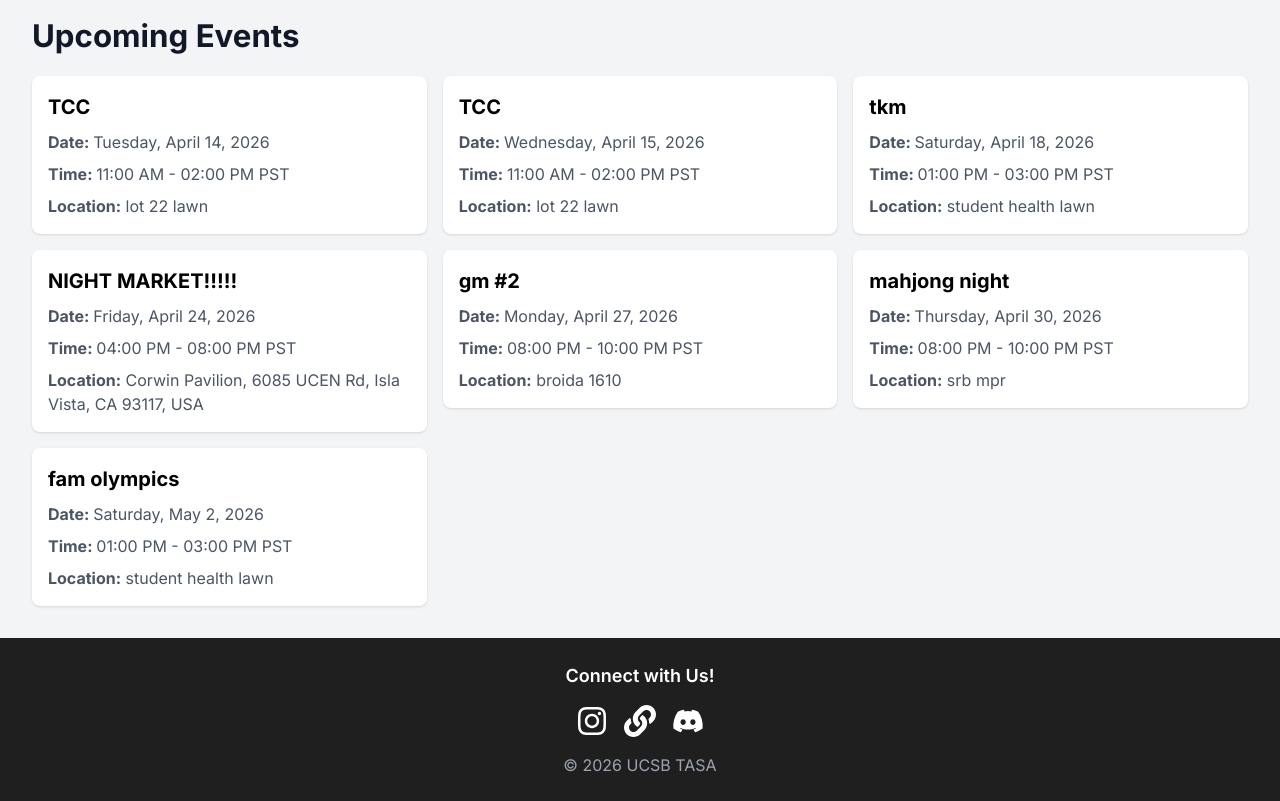
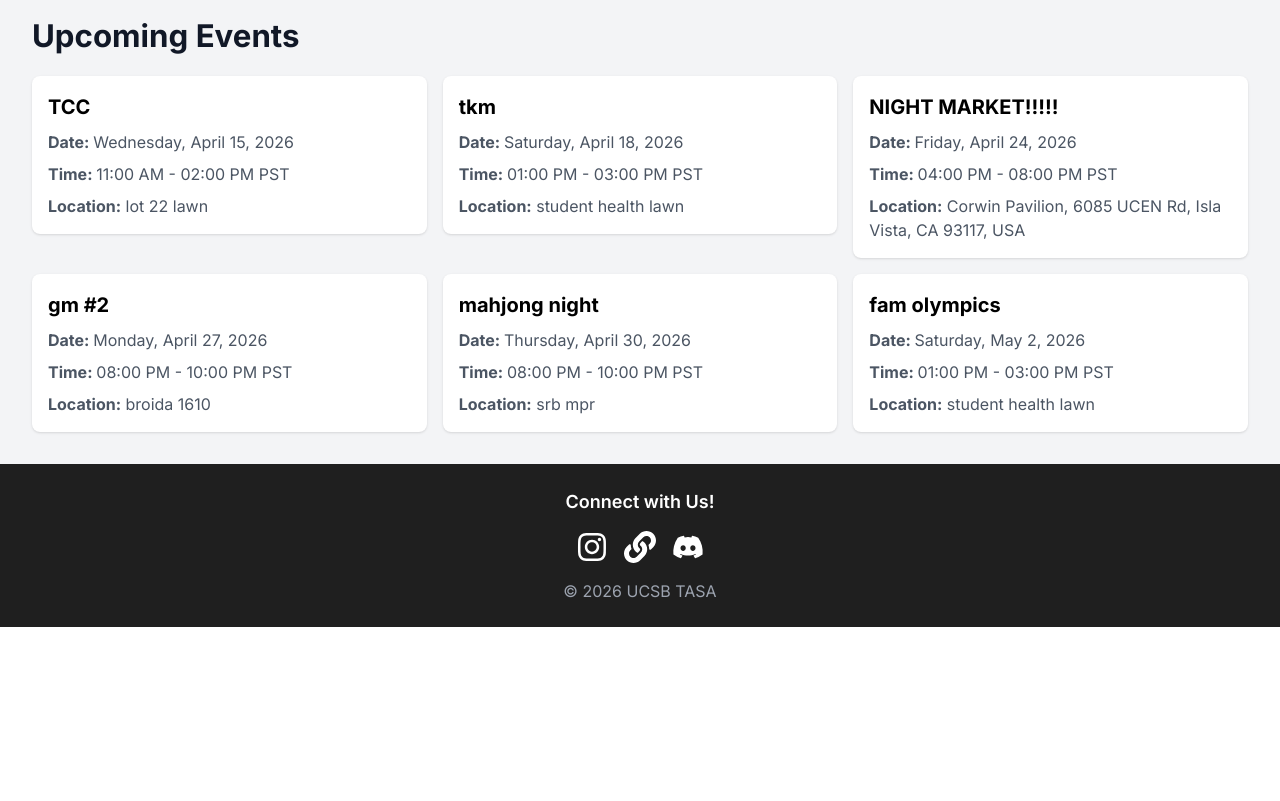
Before and after one commit to UCSBTASA/UCSBTASA.github.io, a Next.js app: page / in a window 1280 px wide. Shown: the part 1440-2241 px from the top of the page. After the commit the page ends 2067 px from the top, so only its background shows below. Built offline with nearby package versions, Linux system fonts and the light colour scheme.

Commit message:
Update eventData.ts

```diff
--- a/data/eventData.ts
+++ b/data/eventData.ts
@@ -1,15 +1,5 @@
 const events =
 [
-  {
-    "title": "TCC",
-    "day of week": "Tuesday",
-    "date": "2026-04-14",
-    "time": "11:00 AM - 02:00 PM",
-    "start": "11:00 AM",
-    "end": "02:00 PM",
-    "location": "lot 22 lawn",
-    "customTime": ""
-  },
   {
     "title": "TCC",
     "day of week": "Wednesday",
```
